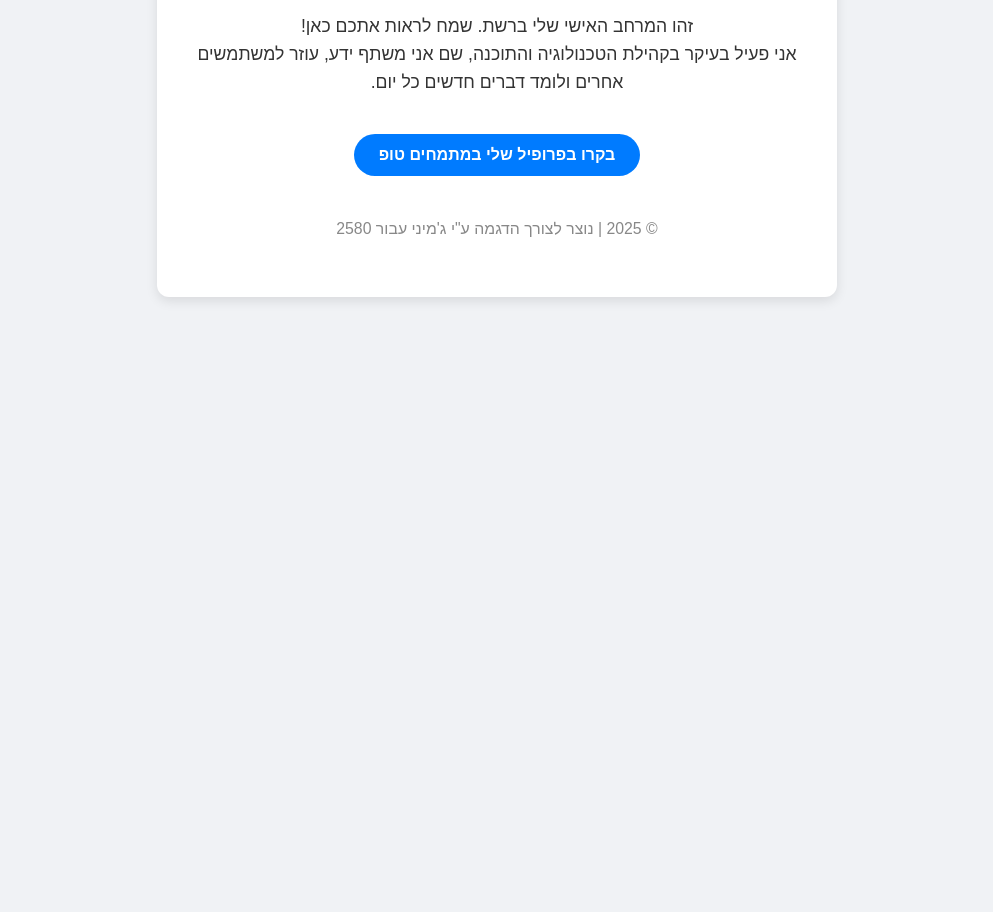
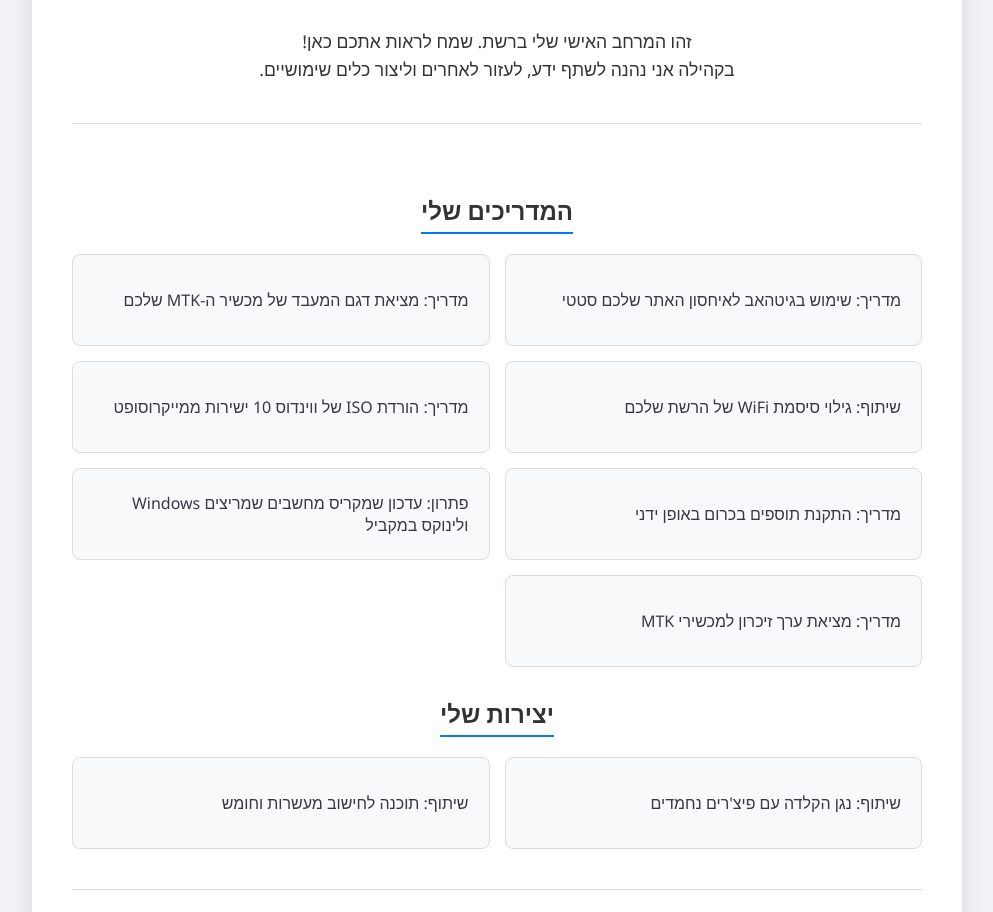
Before and after one commit to yo-2580/profile2580, a plain HTML site: page index.html in a window 1280 px wide. Shown: the part 261-1173 px from the top of the page, without its empty margins (143-1136 px from the left). Before the commit the page ends 800 px from the top, so only its background shows below. Drawn offline with Linux system fonts and the light colour scheme.

Commit message:
Update index.html

```diff
--- a/index.html
+++ b/index.html
@@ -6,24 +6,24 @@
     <title>האתר של 2580</title>
     <style>
         body {
-            font-family: Arial, Helvetica, sans-serif;
+            font-family: 'Segoe UI', Arial, Helvetica, sans-serif;
             background-color: #f0f2f5;
             color: #333;
             margin: 0;
-            padding: 80px 20px 20px 20px; /* הוספנו ריווח למעלה כדי שהכרטיס לא ייצמד לקצה הדף */
+            padding: 80px 20px 40px 20px;
             display: flex;
             justify-content: center;
-            align-items: center;
+            align-items: flex-start;
             text-align: center;
         }
         .container {
-            position: relative; /* נדרש כדי שהתמונה תישאר ביחס למסגרת */
+            position: relative;
             background-color: #ffffff;
             padding: 40px;
-            padding-top: 80px; /* הגדלנו את הריווח העליון כדי לפנות מקום לתמונה */
-            border-radius: 12px;
-            box-shadow: 0 4px 12px rgba(0,0,0,0.1);
-            max-width: 600px;
+            padding-top: 80px;
+            border-radius: 16px;
+            box-shadow: 0 8px 24px rgba(0,0,0,0.1);
+            max-width: 850px; /* הגדלנו את הרוחב כדי לתת מקום לרשת */
             width: 100%;
         }
         .profile-pic {
@@ -31,14 +31,12 @@
             height: 120px;
             border-radius: 50%;
             object-fit: cover;
-            border: 5px solid #ffffff; /* הגדלנו מעט את המסגרת הלבנה סביב התמונה */
+            border: 5px solid #ffffff;
             box-shadow: 0 4px 10px rgba(0,0,0,0.15);
-
-            /* --- זה הקסם --- */
-            position: absolute; /* מאפשר מיקום מדויק */
-            top: -60px; /* מושך את התמונה 60 פיקסלים למעלה (חצי מהגובה שלה) */
-            left: 50%; /* ממקם את הקצה השמאלי של התמונה באמצע */
-            transform: translateX(-50%); /* מחזיר את התמונה חצי מהרוחב שלה שמאלה, למרכוז מושלם */
+            position: absolute;
+            top: -60px;
+            left: 50%;
+            transform: translateX(-50%);
         }
         h1 {
             color: #0056b3;
@@ -52,11 +50,55 @@
             margin-top: 0;
             margin-bottom: 30px;
         }
+        h3 {
+            font-size: 1.5em;
+            color: #333;
+            margin-top: 30px;
+            margin-bottom: 20px;
+            border-bottom: 2px solid #007bff;
+            padding-bottom: 5px;
+            display: inline-block;
+        }
         p {
             font-size: 1.1em;
             line-height: 1.6;
         }
-        .link-button {
+        .separator {
+            border: 0;
+            height: 1px;
+            background-color: #e0e0e0;
+            margin: 40px 0;
+        }
+
+        /* --- כאן השינוי העיקרי --- */
+        .links-container {
+            display: grid; /* הפכנו את התצוגה לרשת */
+            grid-template-columns: repeat(auto-fit, minmax(280px, 1fr)); /* יצירת עמודות רספונסיביות */
+            gap: 15px; /* רווח בין הכרטיסיות */
+        }
+        .content-link {
+            display: flex; /* שימוש ב-flex כדי ליישר את התוכן */
+            align-items: center; /* מרכוז אנכי של הטקסט בכרטיס */
+            justify-content: flex-start; /* יישור התוכן להתחלה (ימין ב-RTL) */
+            background-color: #f8f9fa;
+            color: #343a40;
+            padding: 15px 20px;
+            text-decoration: none;
+            border-radius: 8px;
+            border: 1px solid #ddd;
+            transition: all 0.2s ease-in-out;
+            font-weight: 500;
+            text-align: right;
+            min-height: 60px; /* גובה מינימלי כדי לשמור על אחידות */
+        }
+        .content-link:hover {
+            background-color: #e9ecef;
+            border-color: #007bff;
+            color: #0056b3;
+            transform: translateY(-3px);
+            box-shadow: 0 4px 12px rgba(0,0,0,0.08);
+        }
+        .main-button {
             display: inline-block;
             background-color: #007bff;
             color: #ffffff;
@@ -67,7 +109,7 @@
             margin-top: 20px;
             transition: background-color 0.3s ease;
         }
-        .link-button:hover {
+        .main-button:hover {
             background-color: #0056b3;
         }
         footer {
@@ -80,7 +122,6 @@
 <body>
 
     <div class="container">
-        <!-- המיקום של התמונה לא השתנה ב-HTML, רק העיצוב שלה ב-CSS -->
         <img src="2580.jpeg" alt="תמונת הפרופיל של 2580" class="profile-pic">
 
         <h1>ברוכים הבאים לאתר של 2580!</h1>
@@ -89,11 +130,34 @@
         <p>
             זהו המרחב האישי שלי ברשת. שמח לראות אתכם כאן!
             <br>
-            אני פעיל בעיקר בקהילת הטכנולוגיה והתוכנה, שם אני משתף ידע, עוזר למשתמשים אחרים ולומד דברים חדשים כל יום.
+            בקהילה אני נהנה לשתף ידע, לעזור לאחרים וליצור כלים שימושיים.
         </p>
 
-        <a href="https://mitmachim.top/user/2580" target="_blank" class="link-button">
-            בקרו בפרופיל שלי במתמחים טופ
+        <hr class="separator">
+
+        <!-- קטגוריית המדריכים -->
+        <h3>המדריכים שלי</h3>
+        <div class="links-container">
+            <a href="https://mitmachim.top/topic/86704/" target="_blank" rel="noopener noreferrer" class="content-link">מדריך: שימוש בגיטהאב לאיחסון האתר שלכם סטטי</a>
+            <a href="https://mitmachim.top/topic/81363/" target="_blank" rel="noopener noreferrer" class="content-link">מדריך: מציאת דגם המעבד של מכשיר ה-MTK שלכם</a>
+            <a href="https://mitmachim.top/topic/76064/" target="_blank" rel="noopener noreferrer" class="content-link">שיתוף: גילוי סיסמת WiFi של הרשת שלכם</a>
+            <a href="https://mitmachim.top/topic/76017/" target="_blank" rel="noopener noreferrer" class="content-link">מדריך: הורדת ISO של ווינדוס 10 ישירות ממייקרוסופט</a>
+            <a href="https://mitmachim.top/topic/74160/" target="_blank" rel="noopener noreferrer" class="content-link">מדריך: התקנת תוספים בכרום באופן ידני</a>
+            <a href="https://mitmachim.top/topic/73967/" target="_blank" rel="noopener noreferrer" class="content-link">פתרון: עדכון שמקריס מחשבים שמריצים Windows ולינוקס במקביל</a>
+            <a href="https://mitmachim.top/topic/69842/" target="_blank" rel="noopener noreferrer" class="content-link">מדריך: מציאת ערך זיכרון למכשירי MTK</a>
+        </div>
+
+        <!-- קטגוריית היצירות -->
+        <h3>יצירות שלי</h3>
+        <div class="links-container">
+            <a href="https://mitmachim.top/topic/84921/" target="_blank" rel="noopener noreferrer" class="content-link">שיתוף: נגן הקלדה עם פיצ'רים נחמדים</a>
+            <a href="https://mitmachim.top/topic/83780/" target="_blank" rel="noopener noreferrer" class="content-link">שיתוף: תוכנה לחישוב מעשרות וחומש</a>
+        </div>
+
+        <hr class="separator">
+
+        <a href="https://mitmachim.top/user/2580" target="_blank" class="main-button">
+            בקרו בפרופיל המלא שלי במתמחים טופ
         </a>
 
         <footer>
```
